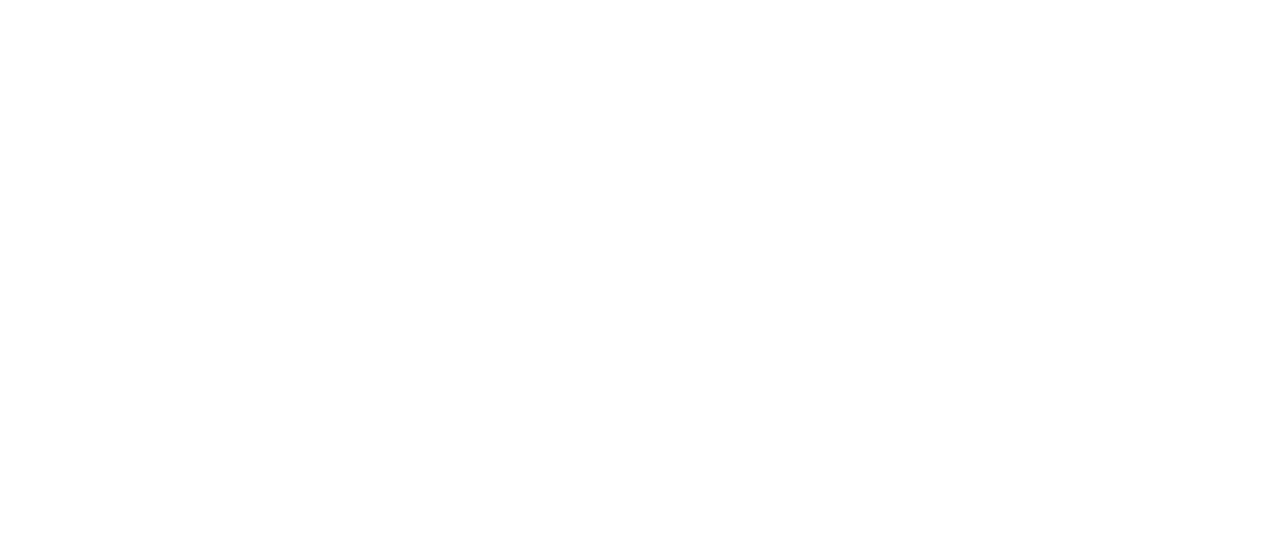
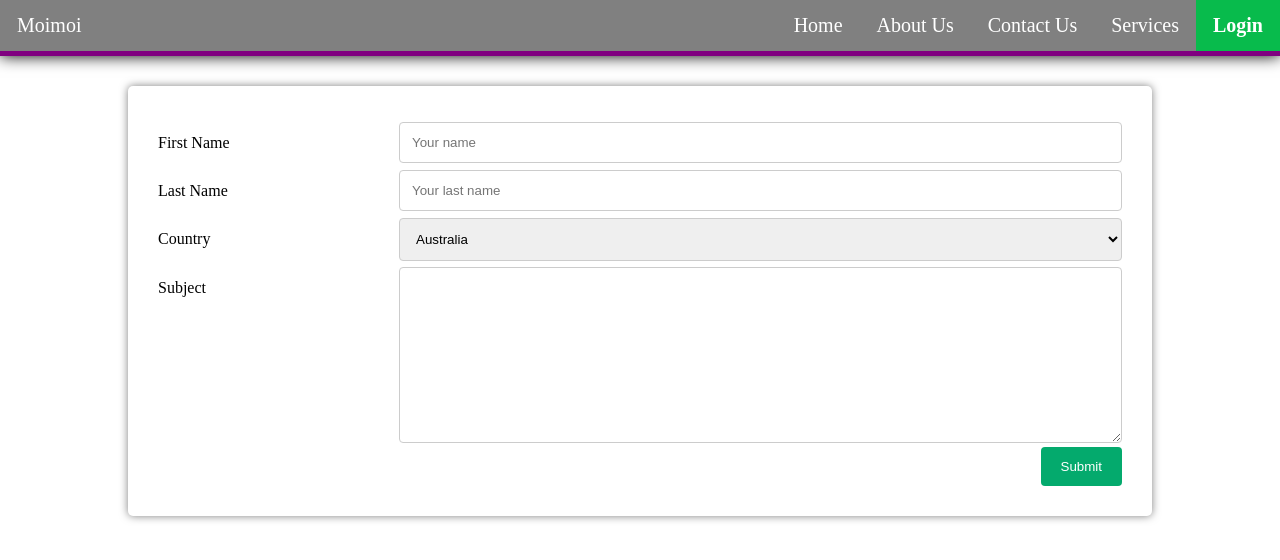
Before and after one commit to Narius-01/LANDING-PAGE, a plain HTML site: page contact.html in a window 1280 px wide. Drawn offline with Linux system fonts and the light colour scheme.

Commit message:
update on the contact.html page and style .css

```diff
--- a/contact.html
+++ b/contact.html
@@ -0,0 +1,89 @@
+<!DOCTYPE html>
+<html lang="en">
+
+<head>
+    <meta charset="UTF-8">
+    <meta name="viewport" content="width=device-width, initial-scale=1.0">
+    <title>contact</title>
+    <link rel="stylesheet" href="style.css">
+</head>
+
+<body>
+    <header class="header">
+        <nav class="navbar">
+            <a href="#" class="navbar__brand">Moimoi</a>
+           <div class="navbar__bars">
+            <div class="bars" onclick="toggleBar(this)">
+                <div class="bar1"></div>
+                <div class="bar2"></div>
+                <div class="bar3"></div>
+            </div>
+            <ul class="navbar__list">
+                <li class="navbar__item"><a href="index.html" class="navbar__link">Home</a></li>
+                <li class="navbar__item"><a href="#" class="navbar__link">About Us</a></li>
+                <li class="navbar__item"><a href="contact.html" class="navbar__link">Contact Us</a></li>
+                <li class="navbar__item"><a href="#" class="navbar__link">Services</a></li>
+                <li class="navbar__item"><a href="#" class="navbar__link">Login</a></li>
+            </ul>
+           </div>
+        </nav>
+    </header>
+    <main class="mainform">
+
+        <form action="#">
+            <div class="row">
+                <div class="col-25">
+                    <label for="fname">First Name</label>
+                </div>
+                <div class="col-75">
+                    <input type="text" id="fname" name="firstname" placeholder="Your name">
+                </div>
+            </div>
+            <div class="row">
+                <div class="col-25">
+                    <label for="lname">Last Name</label>
+                </div>
+                <div class="col-75">
+                    <input type="text" id="lname" name="lastname" placeholder="Your last name">
+                </div>
+            </div>
+            <div class="row">
+                <div class="col-25">
+                    <label for="country">Country</label>
+                </div>
+                <div class="col-75">
+                    <select id="country" name="country">
+                        <option value="australia">Australia</option>
+                        <option value="canada">Canada</option>
+                        <option value="usa">USA</option>
+                    </select>
+                </div>
+            </div>
+            <div class="row">
+                <div class="col-25">
+                    <label for="subject">Subject</label>
+                </div>
+                <div class="col-75">
+                    <textarea name="" id="" cols="30" rows="10" id="subject" name="subject" placeholder="Write something..">
+                    </textarea>
+
+                </div>
+            </div>
+            <div class="row">
+                <input type="submit" value="Submit">
+            </div>
+        </form>
+    </main>
+    <script>
+        function toggleBar(x){
+            x.classList.toggle("change")
+    // if (x.className === "navbar_link") {
+    //     x.className += " responsive";
+    // } else {
+    //     x.className = "navbar__link"
+    // }
+        }
+    </script>
+</body>
+
+</html>
--- a/style.css
+++ b/style.css
@@ -27,11 +27,40 @@
     display: inline-block;
 
 }
+.navbar__bars{
+    margin-left: auto;
+    /* padding: 20px; */
+    cursor: pointer;
+}
+.bar1, .bar2, .bar3 {
+    width: 20px;
+    border-bottom: 2px solid white;
+    margin-top: 3px;
+    transition: 0.4s;
+}
+.change .bar1 {
+    transform: translate(0, 5px) rotate(-45deg);
+}
+.change .bar2 {
+    opacity: 0;
+}
+.change .bar3 {
+    transform: translate(0, -5px) rotate(45deg);
+}
 .navbar__brand {
     text-decoration: none;
     color: white;
     font-size: 20px;
     padding: 14px 17px;
+}
+
+.bars {
+    display: none;
+}
+.navbar__list .responsive a {
+    float: none;
+    display: block;
+    text-align: right;
 }
 /* .navbar__item:not(:last-child) {
     margin-right: 10px;
@@ -53,3 +82,81 @@
 .main {
     background-image: url();
 }
+
+.mainform {
+    margin-inline: auto;
+    width: 80%;
+    margin-block-start: 30px;
+    box-shadow: 0 0 8px rgba(0, 0, 0, 0.5);
+    border-radius: 5px;
+    padding: 30px;
+}
+
+label {
+    padding: 12px 12px 12px 0;
+    display: inline-block;
+}
+input[type=text], select, textarea {
+    width: 100%;
+    padding: 12px;
+    border: 1px solid #ccc;
+    border-radius: 4px;
+    resize: vertical;
+}
+input[type=submit] {
+    background-color: #04aa6d;
+    color: white;
+    padding: 12px 20px;
+    border: none;
+    border-radius: 4px;
+    cursor: pointer;
+    float: right;
+}
+
+input[type=text]:focus, select:focus, textarea:focus {
+    outline: none;
+    border-bottom: 4px solid #04aa6d;
+    border-inline: none;
+    border-block-start: none;
+}
+
+input[type=submit]:hover {
+    background-color: #45a049;
+}
+
+.col-25 {
+    float: left;
+    width: 25%;
+    margin-top: 6px;
+}
+.col-75 {
+    float: left;
+    width: 75%;
+    margin-top: 6px;
+}
+
+.row::after {
+    content: "";
+    display: table;
+    clear: both;
+}
+
+@media screen and (max-width: 600px) {
+    .col-25, .col-75, input[type=submit] {
+        width: 100%;
+        margin-top: 0;
+    }
+
+}
+@media screen and (max-width: 768px) {
+    .navbar__link {
+        display: none;
+    }
+    .bars {
+        display: block;
+    }
+    .navbar__bars {
+        padding: 20px
+    }
+
+}
```
Also changed, not shown: index.html (+2 -2 lines).
